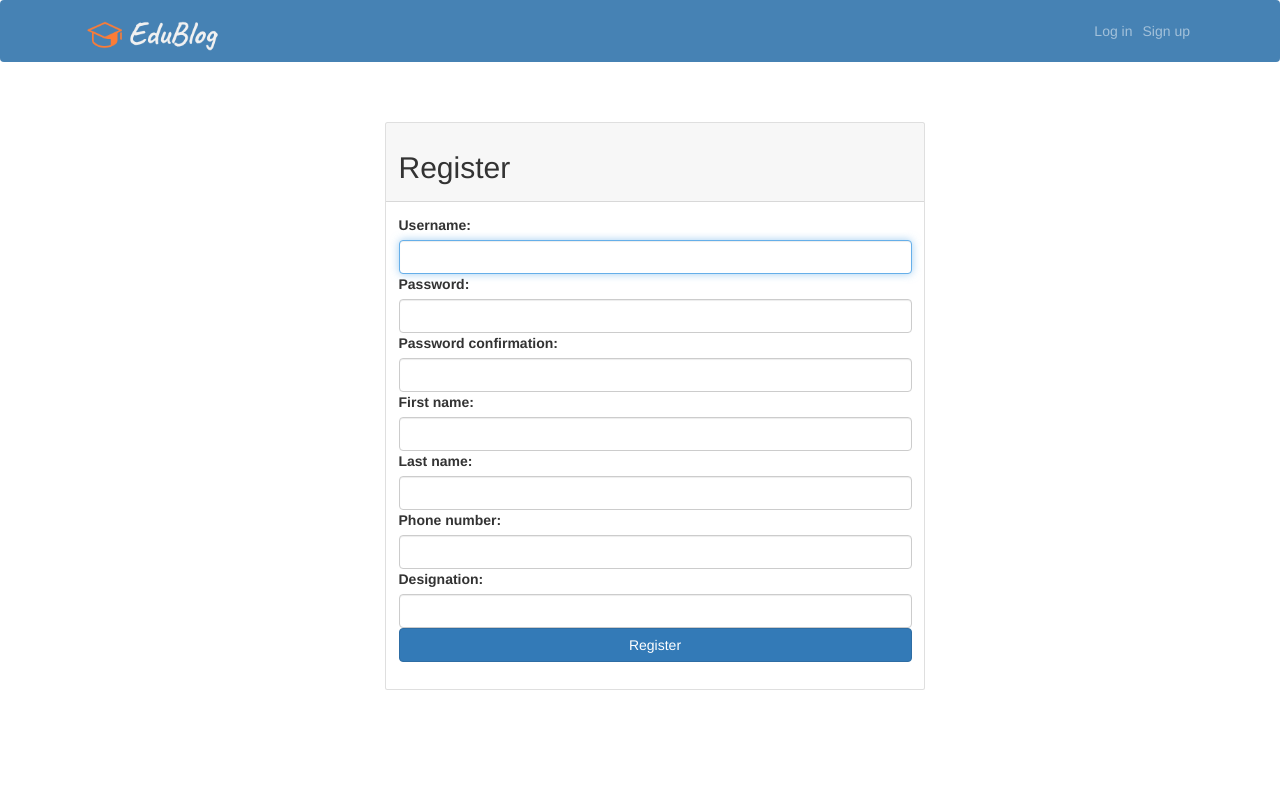
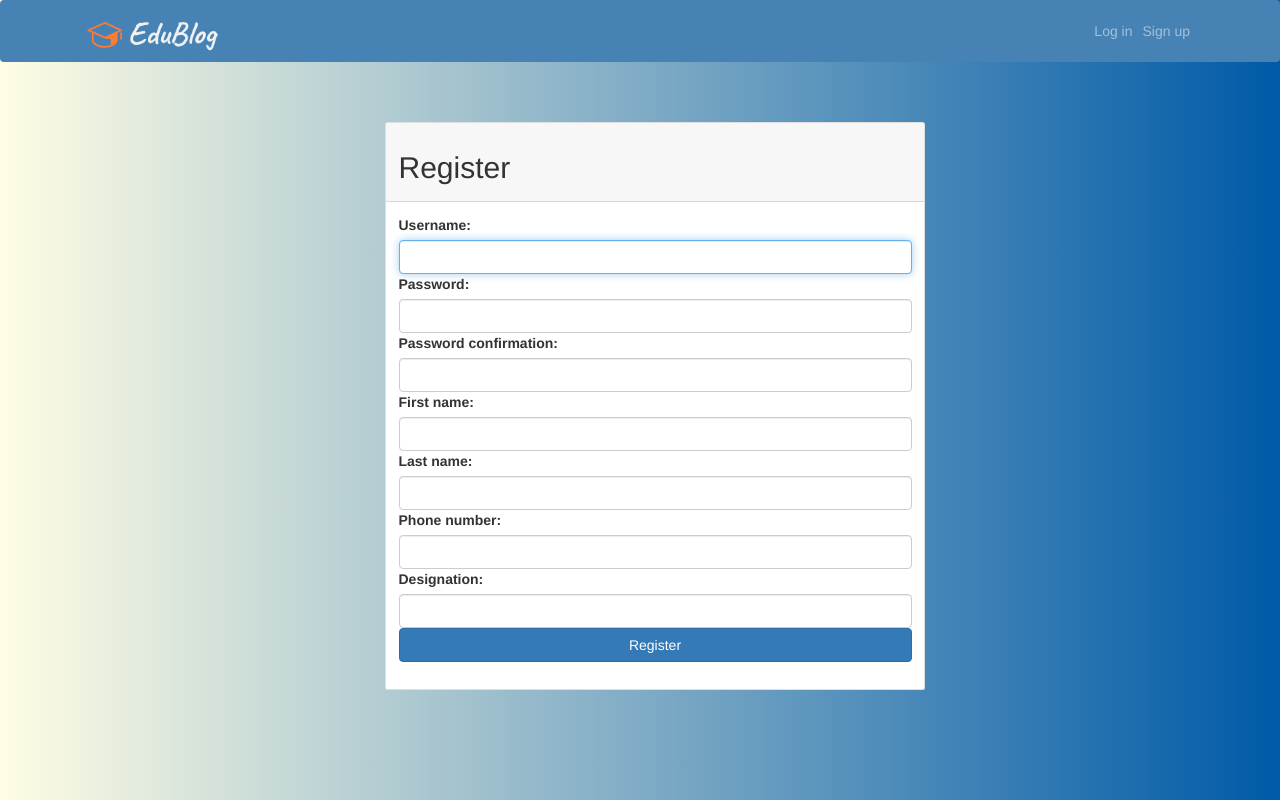
Before and after one commit to AkhilaAnnireddy/Edublog, a Django app: page /accounts/faculty_register/ in a window 1280 px wide. Run offline with Django 3.2, Linux system fonts and the light colour scheme; some libraries are stand-ins or nearby versions.

Commit message:
secondcommit

```diff
--- a/edublog2/accounts/templates/index.html
+++ b/edublog2/accounts/templates/index.html
@@ -1,6 +1,6 @@
 {% extends "base.html" %}
 {% block content %}
-<h3 style="font-weight:bold">Welcome to EduBlog {{user.username}} :</h3>
+<h3 style="font-weight:bold;color: white;text-shadow: 2px 2px 4px #000000;">Welcome to EduBlog {{user.username}} :</h3>
 <hr>
 {% for post in posts %}
     <div class="card" style="padding: 10px 20px;margin-bottom: 30px;">
--- a/edublog2/accounts/views.py
+++ b/edublog2/accounts/views.py
@@ -66,7 +66,7 @@ def updateprofile(request):
             u_form.save()
             p_form.save()
             messages.success(request, f'Your account has been updated!')
-            return redirect('accounts:profile')
+            return redirect('accounts:profile',request.user.username)
 
     else:
         u_form = UserUpdateForm(instance=request.user)
--- a/edublog2/templates/base.html
+++ b/edublog2/templates/base.html
@@ -28,6 +28,40 @@
       height: 100%;
       width: 100%;
       margin: 0;
+      background-position: center;
+      background-repeat: no-repeat;
+      background-size: cover;
+      background: #4CA1AF;  /* fallback for old browsers */
+background: -webkit-linear-gradient(to right, #C4E0E5, #4CA1AF);  /* Chrome 10-25, Safari 5.1-6 */
+background: linear-gradient(to right, #C4E0E5, #4CA1AF); /* W3C, IE 10+/ Edge, Firefox 16+, Chrome 26+, Opera 12+, Safari 7+ */
+background: #2C3E50;  /* fallback for old browsers */
+background: -webkit-linear-gradient(to right, #4CA1AF, #2C3E50);  /* Chrome 10-25, Safari 5.1-6 */
+background: linear-gradient(to right, #4CA1AF, #2C3E50); /* W3C, IE 10+/ Edge, Firefox 16+, Chrome 26+, Opera 12+, Safari 7+ */
+background: #E8CBC0;  /* fallback for old browsers */
+background: -webkit-linear-gradient(to right, #636FA4, #E8CBC0);  /* Chrome 10-25, Safari 5.1-6 */
+background: linear-gradient(to right, #636FA4, #E8CBC0); /* W3C, IE 10+/ Edge, Firefox 16+, Chrome 26+, Opera 12+, Safari 7+ */
+background: #003973;  /* fallback for old browsers */
+background: -webkit-linear-gradient(to right, #E5E5BE, #003973);  /* Chrome 10-25, Safari 5.1-6 */
+background: linear-gradient(to right, #E5E5BE, #003973); /* W3C, IE 10+/ Edge, Firefox 16+, Chrome 26+, Opera 12+, Safari 7+ */
+background: #3D7EAA;  /* fallback for old browsers */
+background: -webkit-linear-gradient(to right, #FFE47A, #3D7EAA);  /* Chrome 10-25, Safari 5.1-6 */
+background: linear-gradient(to right, #FFE47A, #3D7EAA); /* W3C, IE 10+/ Edge, Firefox 16+, Chrome 26+, Opera 12+, Safari 7+ */
+background: #005AA7;  /* fallback for old browsers */
+background: -webkit-linear-gradient(to right, #FFFDE4, #005AA7);  /* Chrome 10-25, Safari 5.1-6 */
+background: linear-gradient(to right, #FFFDE4, #005AA7); /* W3C, IE 10+/ Edge, Firefox 16+, Chrome 26+, Opera 12+, Safari 7+ */
+background: #4CA1AF;  /* fallback for old browsers */
+background: -webkit-linear-gradient(to right, #C4E0E5, #4CA1AF);  /* Chrome 10-25, Safari 5.1-6 */
+background: linear-gradient(to right, #C4E0E5, #4CA1AF); /* W3C, IE 10+/ Edge, Firefox 16+, Chrome 26+, Opera 12+, Safari 7+ */
+background: #FFEEEE;  /* fallback for old browsers */
+background: -webkit-linear-gradient(to right, #DDEFBB, #FFEEEE);  /* Chrome 10-25, Safari 5.1-6 */
+background: linear-gradient(to right, #DDEFBB, #FFEEEE); /* W3C, IE 10+/ Edge, Firefox 16+, Chrome 26+, Opera 12+, Safari 7+ */
+background: #FFEEEE;  /* fallback for old browsers */
+background: -webkit-linear-gradient(to left, #DDEFBB, #FFEEEE);  /* Chrome 10-25, Safari 5.1-6 */
+background: linear-gradient(to left, #DDEFBB, #FFEEEE); /* W3C, IE 10+/ Edge, Firefox 16+, Chrome 26+, Opera 12+, Safari 7+ */
+background: #005AA7;  /* fallback for old browsers */
+background: -webkit-linear-gradient(to right, #FFFDE4, #005AA7);  /* Chrome 10-25, Safari 5.1-6 */
+background: linear-gradient(to right, #FFFDE4, #005AA7); /* W3C, IE 10+/ Edge, Firefox 16+, Chrome 26+, Opera 12+, Safari 7+ */
+
     }
 
     .text{
```
Also changed, not shown: edublog2/db.sqlite3, edublog2/media/images/IMG_5094.JPG (added), edublog2/media/images/books.jpg (added), edublog2/media/images/dog.jpg (added), edublog2/media/images/edublog_logo.png (added), edublog2/media/images/scenery.jpg (added), edublog2/media/images/sunset.jpg (added), edublog2/static/accounts/img/books.jpg (added).
